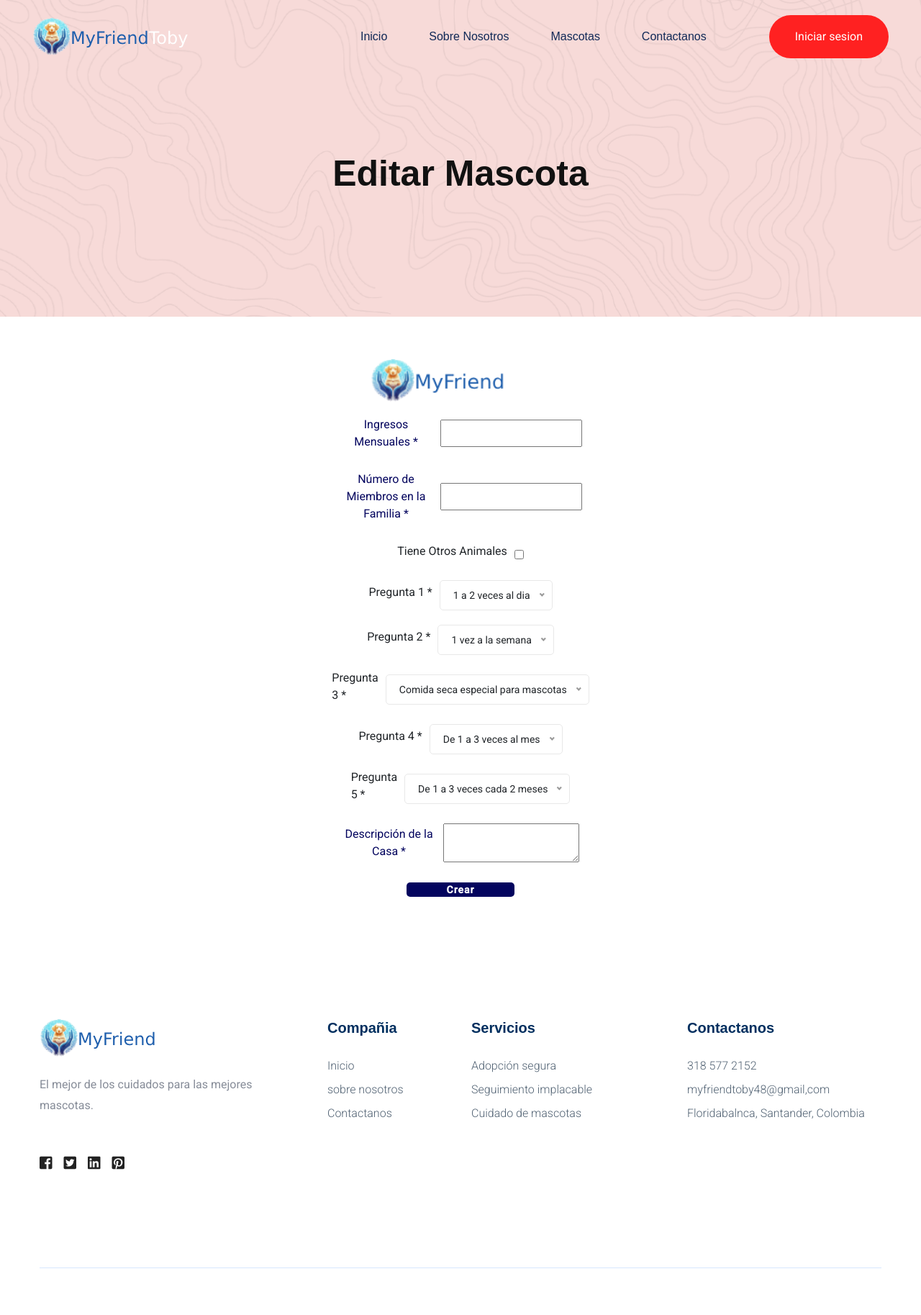
After one commit to PhantomBlack219/sw-project-team4, a Django app: page /mascotas/adoptar_mascota/1/ in a window 1280 px wide. The commit adds this page. Shown: the whole page at 72% size. Run offline with Django 3.2, Linux system fonts and the light colour scheme; some libraries are stand-ins or nearby versions; some web fonts are replaced.

Commit message:
Version2.1

```diff
--- a/MyFriendToby/veterinaria/forms.py
+++ b/MyFriendToby/veterinaria/forms.py
@@ -5,3 +5,8 @@ class AddPetForm(forms.ModelForm):
     class Meta:
         model = Mascota
         fields = ['nombre', 'tamaño', 'edad', 'peso', 'dineromantenimiento', 'espaciomantenimiento', 'enfermedades', 'chequeo', 'foto']
+
+class FormularioAdopcionForm(forms.ModelForm):
+    class Meta:
+        model = FormularioAdopcion
+        fields = ['ingresos_mensuales', 'numero_de_miembros_familia', 'tiene_otros_animales', 'pregunta1', 'pregunta2', 'pregunta3', 'pregunta4', 'pregunta5', 'descripcion_casa']
--- a/MyFriendToby/veterinaria/static/css/PetCard.css
+++ b/MyFriendToby/veterinaria/static/css/PetCard.css
@@ -37,7 +37,7 @@
   color: white;
   font-size: 1.6rem;
   font-weight: 500;
-  width: 100px;
+  width: 200px;
   border: none;
   border-radius: 4px;
   padding: 8px 16px;
--- /dev/null
+++ b/MyFriendToby/veterinaria/templates/AdoptPetCard.html
@@ -0,0 +1,104 @@
+
+{% extends "base.html" %}
+{% load static %}
+{% block headers %}
+<link rel="stylesheet" type="text/css" href="{% static 'css/AddPetForm.css' %}">
+{% endblock %}
+{% block content %}
+
+<div class="slider-area2 slider-height2 d-flex align-items-center">
+  <div class="container">
+     <div class="row">
+        <div class="col-xl-12">
+              <div class="hero-cap text-center pt-50">
+                 <h2>Editar mascota</h2>
+              </div>
+        </div>
+     </div>
+  </div>
+</div>
+
+<div class="container">
+  <div class='add-pet'>
+    <div class='add-pet-container'>
+      <img src="{% static 'img/logo/logo.png' %}" alt='Logotipo de la pagina web'/>
+      <form class='add-pet-form' method="POST" enctype="multipart/form-data">
+        {% csrf_token %}
+        <label class='add-pet-label'>
+            <span>Ingresos Mensuales *</span>
+            <input type='number' name='ingresos_mensuales' id="id_ingresos_mensuales" />
+        </label>
+        <label class='add-pet-label'>
+            <span>Número de Miembros en la Familia *</span>
+            <input type='number' name='numero_de_miembros_familia' id="id_numero_de_miembros_familia" />
+        </label>
+        <div class='add-pet-label'>
+            <label>
+                <span>Tiene Otros Animales</span>
+            </label>
+            <input type="checkbox" id="tiene_otros_animales" name="tiene_otros_animales" value="True">
+        </div>
+        <div class='add-pet-label'>
+            <label>
+                <span>Pregunta 1 *</span>
+            </label>
+            <select name='pregunta1' id="id_pregunta1">
+                <option value="1 a 2 veces al dia">1 a 2 veces al dia</option>
+                <option value="2 o 3 veces al dia">2 o 3 veces al dia</option>
+                <option value="Mas de tres veces">Mas de tres veces</option>
+                <option value="No aplica">No aplica</option>
+            </select>
+        </div>
+        <div class='add-pet-label'>
+            <label>
+                <span>Pregunta 2 *</span>
+            </label>
+            <select name='pregunta2' id="id_pregunta2">
+                <option value="1 vez a la semana">1 vez a la semana</option>
+                <option value="1 a 3 veces a la semana">1 a 3 veces a la semana</option>
+                <option value="Mas de 3 veces a la semana">Mas de 3 veces a la semana</option>
+            </select>
+        </div>
+        <div class='add-pet-label'>
+            <label>
+                <span>Pregunta 3 *</span>
+            </label>
+            <select name='pregunta3' id="id_pregunta3">
+                <option value="Comida seca especial para mascotas">Comida seca especial para mascotas</option>
+                <option value="Comida seca y comida casera">Comida seca y comida casera</option>
+                <option value="comida casera">comida casera</option>
+                <option value="No aplica">No aplica</option>
+            </select>
+        </div>
+        <div class='add-pet-label'>
+            <label>
+                <span>Pregunta 4 *</span>
+            </label>
+            <select name='pregunta4' id="id_pregunta4">
+                <option value="De 1 a 3 veces al mes">De 1 a 3 veces al mes</option>
+                <option value="De 1 a 3 veces cada 2 meses">De 1 a 3 veces cada 2 meses</option>
+                <option value="Cada vez que tenga olor fuerte">Cada vez que tenga olor fuerte</option>
+            </select>
+        </div>
+        <div class='add-pet-label'>
+            <label>
+                <span>Pregunta 5 *</span>
+            </label>
+            <select name='pregunta5' id="id_pregunta5">
+                <option value="De 1 a 3 veces cada 2 meses">De 1 a 3 veces cada 2 meses</option>
+                <option value="1 vez por mes">1 vez por mes</option>
+                <option value="1 vez por semana">1 vez por semana</option>
+            </select>
+        </div>
+        <label class='add-pet-label'>
+            <span>Descripción de la Casa *</span>
+            <textarea name='descripcion_casa' id="id_descripcion_casa"></textarea>
+        </label>
+        <button type="submit" class="btn btn-primary">Crear</button>
+    </form>
+
+    </div>
+  </div>
+</div>
+
+{% endblock %}
--- a/MyFriendToby/veterinaria/templates/TusMascotas.html
+++ b/MyFriendToby/veterinaria/templates/TusMascotas.html
@@ -31,8 +31,10 @@
             <p>Ultimo chequeo: {{ x.get_chequeo}}</p>
             <p>Próximo chequeo médico: {{ x.get_prox_chequeo}}</p>
             {% if user.groups.all.0.name == 'adoptante' %}
+            {% elif user.groups.all.0.name == 'donante' %}
+            <a href="{% url 'editar_mascotas' x.id %}" class="adoptar-button">Editar</a>
             {% else %}
-            <button class="adoptar-button">Editar</button>
+            <a href="{% url 'editar_mascotas_vet' x.id %}" class="adoptar-button">Editar</a>
             {% endif %}
           </div>
       </div>
--- a/MyFriendToby/veterinaria/urls.py
+++ b/MyFriendToby/veterinaria/urls.py
@@ -12,7 +12,12 @@ urlpatterns = [
     path('about/', views.aboutView, name='about'),
     path('contact/', views.contactView, name='contact'),
     path('Tus_mascotas/', views.TusMascotasView, name='Tus_mascotas'),
+    path('Tus_mascotas/editar_mascota/<id>/', views.edit_petForm, name='editar_mascotas'),
+    path('Tus_mascotas/eliminar_mascota/<id>/', views.eliminar_mascota, name='eliminar_mascotas'),
+    path('Tus_mascotas/editar_mascota_vet/<id>/', views.edit_petVetForm, name='editar_mascotas_vet'),
     path('mascotas/', views.mascotasView, name='mascotas'),
+    path('mascotas/adoptar_mascota/<id>/', views.adopt_petForm, name='adoptar_mascotas'),
+
     path('Añadir_mascota/', views.add_petForm, name='añadir_mascotas'),
     path('accounts/login/', views.loginView, name='login'),
     path('accounts/login/selectcreateaccounttype', views.selectCreateTypeAccountView, name='selectcreateaccounttype'),
--- a/MyFriendToby/veterinaria/views.py
+++ b/MyFriendToby/veterinaria/views.py
@@ -116,6 +116,11 @@ def createUserForm(request):
     else:
         return render(request, 'CreateUserForm.html')
 
+def mascotasView(request):
+     # Filtra las mascotas por el campo adoptado
+    mascotas = Mascota.objects.filter(adoptado=False)
+    return render(request, 'Mascotas.html', {'mascotas': mascotas})
+
 @login_required
 def TusMascotasView(request):
     # # Asegúrate de que el usuario esté autenticado
@@ -131,12 +136,6 @@ def TusMascotasView(request):
         return render(request, 'TusMascotas.html', {'mascotas': mascotas})
     else:
         return redirect('login')
-
-def mascotasView(request):
-
-    # Filtra las mascotas por el campo adoptado
-    mascotas = Mascota.objects.filter(adoptado=False)
-    return render(request, 'Mascotas.html', {'mascotas': mascotas})
 
 
 def add_petForm(request):
@@ -164,3 +163,87 @@ def add_petForm(request):
         form = AddPetForm()
 
     return render(request, 'AddPetForm.html', {'form': form})
+
+
+def edit_petForm(request, id):
+    if request.method == 'POST':
+        mascota = Mascota.objects.get(pk=id)
+        mascota.adoptado = request.POST.get('adoptado')
+        mascota.nombre = request.POST.get('nombre')
+        mascota.edad = request.POST.get('edad')
+        mascota.peso = request.POST.get('peso')
+        mascota.tamaño = request.POST.get('tamaño')
+        mascota.save()
+        return redirect('Tus_mascotas')
+    else:
+        mascota = Mascota.objects.get(pk=id)
+        return render(request, 'EditPetCard.html', {'mascota': mascota})
+
+def edit_petVetForm(request, id):
+    if request.method == 'POST':
+        mascota = Mascota.objects.get(pk=id)
+        mascota.adoptado = request.POST.get('adoptado', 'False') == 'True'
+        mascota.nombre = request.POST.get('nombre')
+        mascota.edad = request.POST.get('edad')
+        mascota.peso = request.POST.get('peso')
+        mascota.tamaño = request.POST.get('tamaño')
+        mascota.enfermedades = request.POST.get('enfermedades')
+        mascota.dineromantenimiento = request.POST.get('dineromantenimiento')
+        mascota.espaciomantenimiento = request.POST.get('espaciomantenimiento')
+        mascota.chequeo = request.POST.get('chequeo')
+        mascota.prox_chequeo = request.POST.get('prox_chequeo')
+        mascota.save()
+        return redirect('Tus_mascotas')
+    else:
+        mascota = Mascota.objects.get(pk=id)
+        return render(request, 'EditPetCardVet.html', {'mascota': mascota})
+
+def eliminar_mascota(request, id):
+    if request.method == 'POST':
+        mascota = Mascota.objects.get(pk=id)
+        mascota.delete()
+        return redirect('Tus_mascotas')
+
+
+#def adopt_petForm(request, id):
+    #if request.method == 'POST':
+        #form = FormularioAdopcionForm(request.POST)
+        #if form.is_valid():
+            #formulario = form.save(commit=False)
+            #formulario.usuario = request.user
+            #formulario.mascota = Mascota.objects.get(pk=id)
+            #formulario.save()
+
+            #mascota = Mascota.objects.get(pk=id)
+            #mascota.id_adoptante = request.user
+            #mascota.save()
+
+            #return redirect('Tus_mascotas')
+    #else:
+        #form = FormularioAdopcionForm()
+        #mascota = Mascota.objects.get(pk=id)
+
+   #return render(request, 'AdoptPetCard.html', {'form': form})
+
+
+from .models import Mascota, FormularioAdopcion
+
+def adopt_petForm(request, id):
+    if request.method == 'POST':
+        form = FormularioAdopcionForm(request.POST)
+        mascota = Mascota.objects.get(pk=id)
+        if form.is_valid():
+            new_pet = form.save(commit=False)
+            new_pet.usuario = request.user
+            new_pet.mascota = mascota  # Asigna la instancia de la mascota, no el ID
+            new_pet.save()
+
+            mascota.adoptado = True
+            mascota.id_adoptante = request.user
+            mascota.save()
+
+            return redirect('Tus_mascotas')  # Redirige a la lista de mascotas después de un envío exitoso
+    else:
+        form = FormularioAdopcionForm()
+
+    return render(request, 'AdoptPetCard.html', {'form': form})
```
Also changed, not shown: MyFriendToby/veterinaria/models.py (+44 -1 lines), MyFriendToby/veterinaria/templates/EditPetCard.html (added, +74 -0 lines), MyFriendToby/veterinaria/templates/EditPetCardVet.html (+73 -25 lines), MyFriendToby/veterinaria/templates/Mascotas.html (+9 -4 lines), MyFriendToby/veterinaria/templates/MyPets.html (deleted, +0 -59 lines), MyFriendToby/veterinaria/templates/PetCard.html (deleted, +0 -23 lines), MyFriendToby/veterinaria/templates/PetCardVet.html (deleted, +0 -23 lines), MyFriendToby/veterinaria/templates/Pets.html (deleted, +0 -38 lines), MyFriendToby/veterinaria/migrations/0004_auto_20231210_1644.py (added), MyFriendToby/veterinaria/migrations/0005_auto_20231210_1645.py (added).
